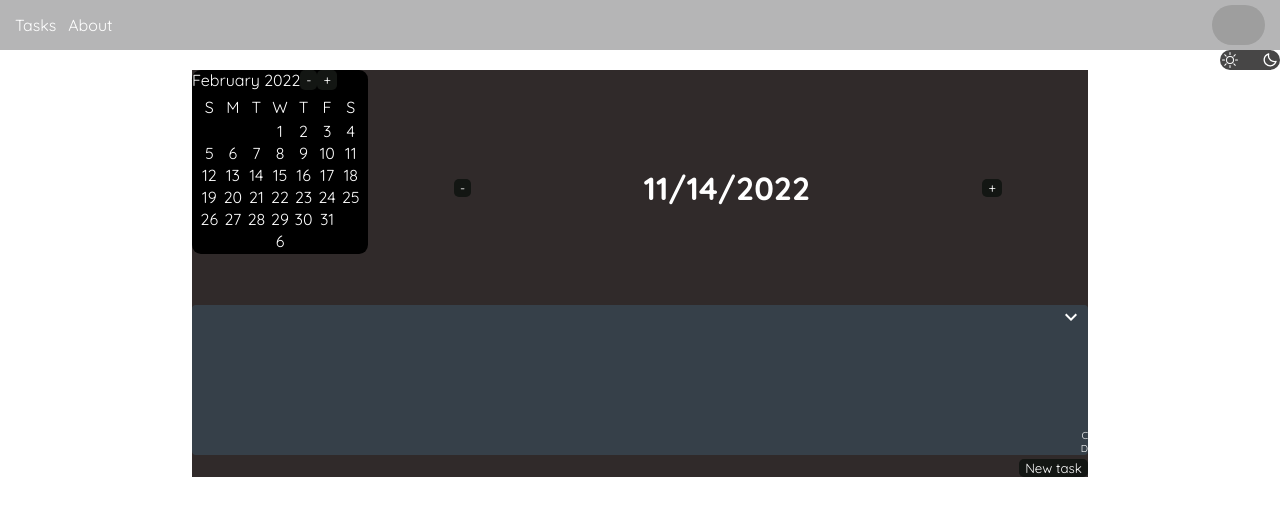
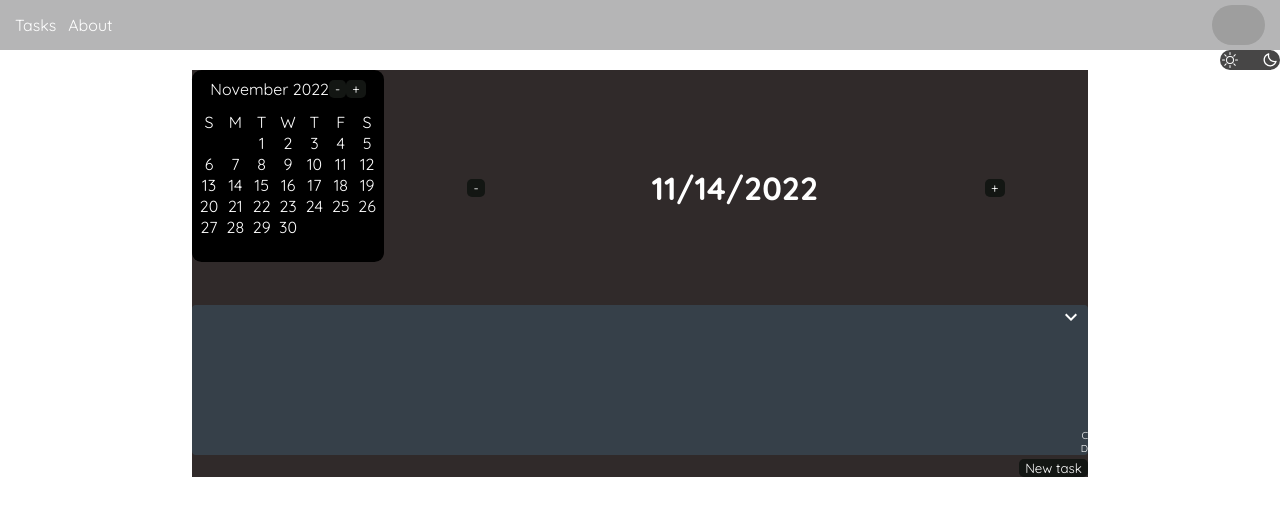
Before and after one commit to fabioVitorTavares/ToDoList, a React (Vite) app in the folder ToDoList/: page / in a window 1280 px wide. Shown: the top 516 px of the page. Built offline with nearby package versions, Linux system fonts and the light colour scheme; grey boxes are pictures that could not be loaded.

Commit message:
bug in mini calendar

```diff
--- a/ToDoList/src/components/Body/index.tsx
+++ b/ToDoList/src/components/Body/index.tsx
@@ -8,7 +8,7 @@ import React from 'react';
 
 export function Body() {
 
-  const [currentDate, setCurrentDate] = useState<Date>(new Date)
+  const [currentDate, setCurrentDate] = useState<Date>(new Date())
 
 
 
--- a/ToDoList/src/components/MinCalendar/index.tsx
+++ b/ToDoList/src/components/MinCalendar/index.tsx
@@ -1,15 +1,10 @@
-import React, { useState } from 'react'
+import React, { useState, useRef, useEffect } from 'react'
 import { TSetDate } from '../Calendar'
 import './style.css'
 
 export function MinCalendar({ setDate, date }: TSetDate) {
 
-  const a = ['','','','1','2','3','4','5','6','7','8','9','10','11','12', '13','14','15', '16', '17', '18', '19','20', '21', '22', '23', '24', '25', '26', '27', '28', '29', '30', '31', '', '', '', '', '6', '', '', '', '', '', '']
-  const hoje = new Date("02-10-2017")
-
-  const [datte, setDatte] = useState<Date>(hoje)
-  const [numbersOfDays, setNumbersOfDays] = useState<string[]>(a)
-  console.log(datte);
+  const [numbersOfDays, setNumbersOfDays] = useState<string[]>([])
 
   const months = [
   ["January", "Janeiro"],
@@ -25,88 +20,49 @@ export function MinCalendar({ setDate, date }: TSetDate) {
   ["November", "Novembro"],
   ["December", "Dezembro"]]
 
+  const days = [
+    ["S", "D"],
+    ["M", "S"],
+    ["T", "T"],
+    ["W", "Q"],
+    ["T", "Q"],
+    ["F", "S"],
+    ["S", "S"]
+  ]
+
+  const daysOfMonth = () => {
+      return new Date(date.getFullYear(), date.getMonth()+1, 0).getDate()
+  }
+  useEffect(() => {
+    const newNumbersOfDays = new Array<string>(42)
+    newNumbersOfDays.fill('')
+    const positionDayOne = date.getDay() - (date.getDate() - (Math.floor(date.getDate() / 7) * 7)) +1
+
+    for (let i=positionDayOne; i<daysOfMonth()+positionDayOne ; i++){
+      newNumbersOfDays[i] = String(i - positionDayOne + 1)
+      console.log(i);
+    }
+
+    setNumbersOfDays(newNumbersOfDays)
+
+  },[date])
+
   return (
     <div>
       <div className='minCalendar'>
         <header className='monthYearDay'>
           <div className='monthYear'>
-            <p>{months[datte.getMonth()][0]} 2022</p>
+            <p>{months[date.getMonth()][0]} 2022</p>
             <button>-</button>
             <button>+</button>
           </div>
 
         </header>
-        <div className='numbersOfDays'>
-          <table>
-            <thead>
-              <tr>
-                <td>S</td>
-                <td>M</td>
-                <td>T</td>
-                <td>W</td>
-                <td>T</td>
-                <td>F</td>
-                <td>S</td>
-              </tr>
-            </thead>
-            <tbody>
-
-              <tr>
-                <td>{numbersOfDays[0]}</td>
-                <td>{numbersOfDays[1]}</td>
-                <td>{numbersOfDays[2]}</td>
-                <td>{numbersOfDays[3]}</td>
-                <td>{numbersOfDays[4]}</td>
-                <td>{numbersOfDays[5]}</td>
-                <td>{numbersOfDays[6]}</td>
-              </tr>
-              <tr>
-                <td>{numbersOfDays[7]}</td>
-                <td>{numbersOfDays[8]}</td>
-                <td>{numbersOfDays[9]}</td>
-                <td>{numbersOfDays[10]}</td>
-                <td>{numbersOfDays[11]}</td>
-                <td>{numbersOfDays[12]}</td>
-                <td>{numbersOfDays[13]}</td>
-              </tr>
-              <tr>
-                <td>{numbersOfDays[14]}</td>
-                <td>{numbersOfDays[15]}</td>
-                <td>{numbersOfDays[16]}</td>
-                <td>{numbersOfDays[17]}</td>
-                <td>{numbersOfDays[18]}</td>
-                <td>{numbersOfDays[19]}</td>
-                <td>{numbersOfDays[20]}</td>
-              </tr>
-              <tr>
-                <td>{numbersOfDays[21]}</td>
-                <td>{numbersOfDays[22]}</td>
-                <td>{numbersOfDays[23]}</td>
-                <td>{numbersOfDays[24]}</td>
-                <td>{numbersOfDays[25]}</td>
-                <td>{numbersOfDays[26]}</td>
-                <td>{numbersOfDays[27]}</td>
-              </tr>
-              <tr>
-                <td>{numbersOfDays[28]}</td>
-                <td>{numbersOfDays[29]}</td>
-                <td>{numbersOfDays[30]}</td>
-                <td>{numbersOfDays[31]}</td>
-                <td>{numbersOfDays[32]}</td>
-                <td>{numbersOfDays[33]}</td>
-                <td>{numbersOfDays[34]}</td>
-              </tr>
-              <tr>
-                <td>{numbersOfDays[35]}</td>
-                <td>{numbersOfDays[36]}</td>
-                <td>{numbersOfDays[37]}</td>
-                <td>{numbersOfDays[38]}</td>
-                <td>{numbersOfDays[39]}</td>
-                <td>{numbersOfDays[40]}</td>
-                <td>{numbersOfDays[41]}</td>
-              </tr>
-            </tbody>
-          </table>
+        <div className='numbersOfDays'>{
+            days.map(letter => <span key={Math.random()}>{letter[0]}</span>)
+          }{
+            numbersOfDays.map(n => <span key={Math.random()} className='number'>{n}</span>)
+          }
         </div>
       </div>
     </div>
--- a/ToDoList/src/components/MinCalendar/style.css
+++ b/ToDoList/src/components/MinCalendar/style.css
@@ -1,45 +1,44 @@
 .minCalendar {
-  width: 11rem;
-  height: 11.5rem;
+  width: 12rem;
+  height: 12rem;
   background: #000000;
   border-radius: 5%;
 
 }
 
+.monthYearDay {
+  height: 20%;
+  display: flex;
+  align-items: center;
+  justify-content: center;
+}
+
 .monthYear {
   width: 100%;
+
   display: flex;
+  align-items: center;
+  justify-content: center;
 }
 
 .numbersOfDays {
-  padding: 2%;
+  width: 100%;
+  height: 80%;
+  padding-left: 2%;
+  padding-top: 2%;
+  display: grid;
+  grid-template-rows: 14% 14% 14% 14% 14% 14% 14%;
+  grid-template-columns: 14% 14% 14% 14% 14% 14% 14%;
 }
 
-.numbersOfDays thead, .numbersOfDays tbody, .numbersOfDays table {
-  padding: 0;
-  margin: 0;
-  width: 100%;
-  height: 100%;
-  border: none;
-}
-
-
-
-
-.numbersOfDays tr {
-  display: flex;
-  justify-content: space-around;
-  height: 100%;
-}
-
-.numbersOfDays td {
-  width: 14%;
+.numbersOfDays span {
   text-align: center;
   border-radius: 15%;
 }
 
-.numbersOfDays td:hover {
-  background: #1414a0;
+.numbersOfDays span:hover {
   cursor: pointer;
+  background: #0421a3;
   font-weight: bold;
+  transform: scale(1.2);
 }
```
